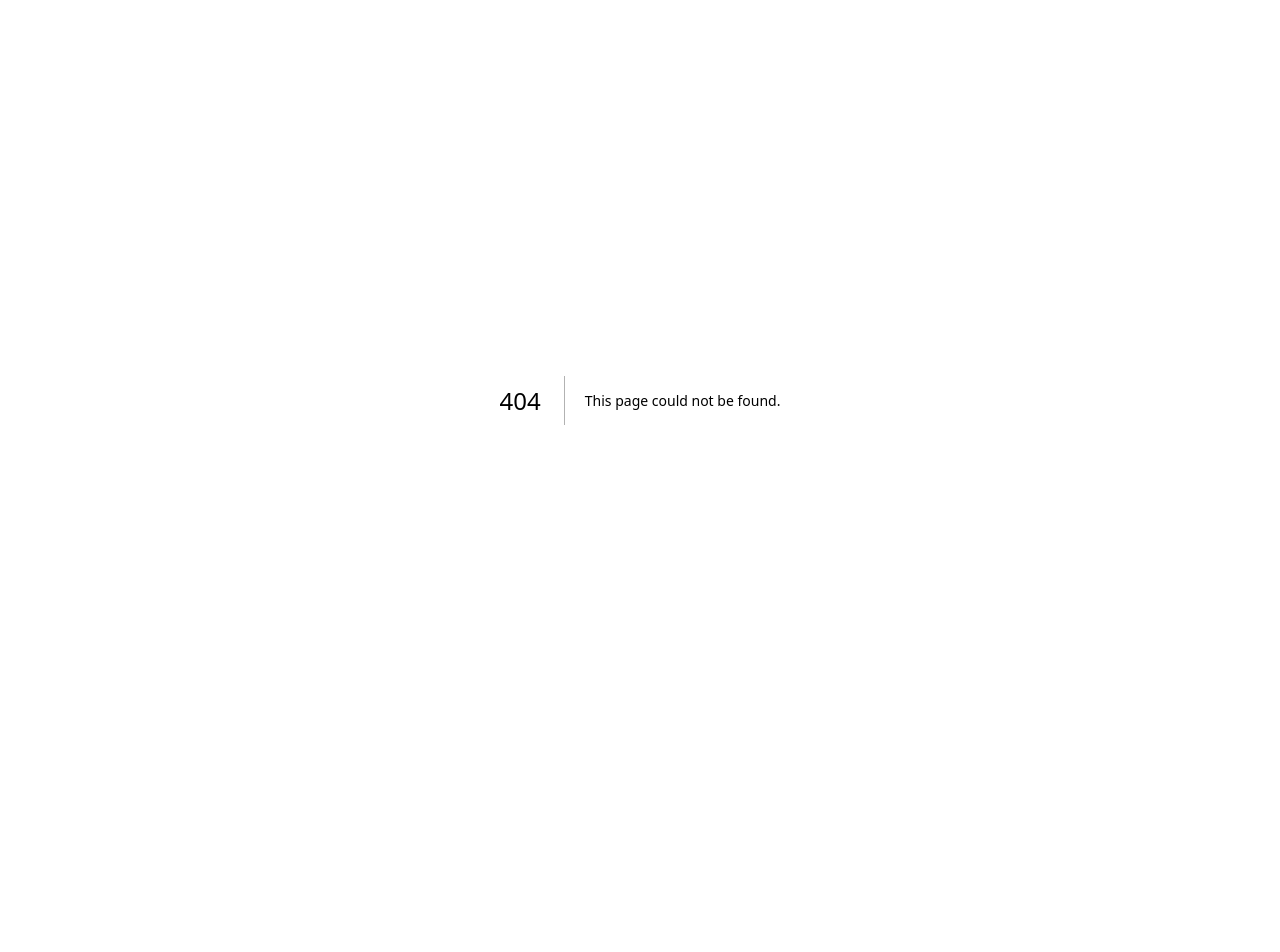
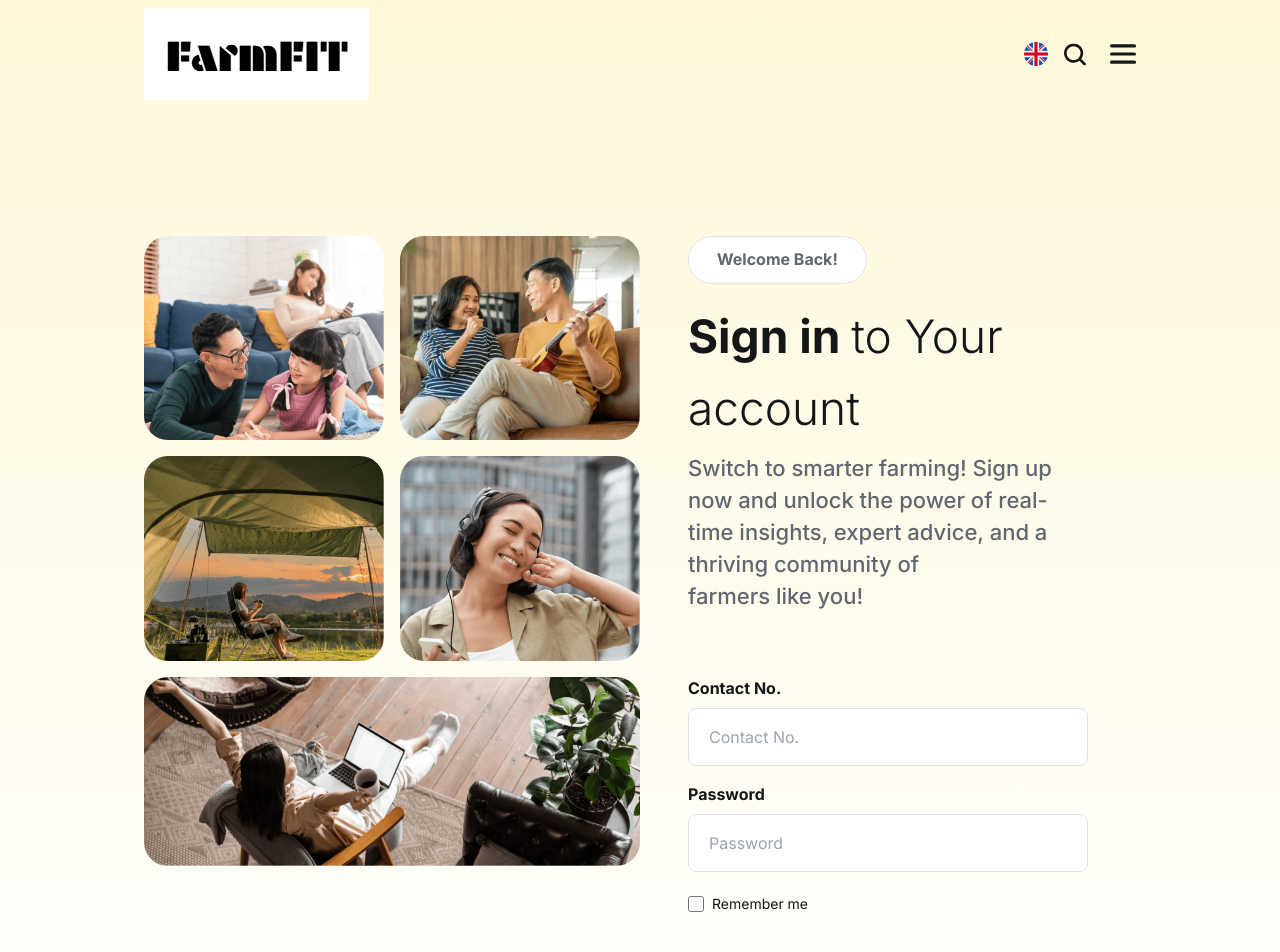
Before and after one commit to vedant1711/Skitech_FarmFit_Frontend, a Next.js app: page /page-login in a window 1280 px wide. Before the commit this address had no page. Shown: the top 952 px of the page. Before the commit the page ends 800 px from the top, so only its background shows below. Built offline with nearby package versions, Linux system fonts and the light colour scheme.

Commit message:
created login page

```diff
--- /dev/null
+++ b/app/page-login/page.js
@@ -0,0 +1,55 @@
+'use client'
+import Layout from "@/components/layout/Layout"
+import Link from "next/link"
+export default async function Login() {
+    return (
+        <>
+            <Layout>
+                <section className="relative py-12 lg:pt-32">
+                    <div className="container px-4">
+                        <div className="grid grid-cols-1 lg:grid-cols-2 items-start">
+                            <div className="hidden lg:grid grid-cols-2 gap-4 items-stretch max-w-[580px]">
+                                <img className="rounded-3xl w-full hover-up" src="/assets/imgs/pages/img-32.png" alt="" />
+                                <img className="rounded-3xl w-full hover-up" src="/assets/imgs/pages/img-33.png" alt="" />
+                                <img className="rounded-3xl w-full hover-up" src="/assets/imgs/pages/img-34.png" alt="" />
+                                <img className="rounded-3xl w-full hover-up" src="/assets/imgs/pages/img-35.png" alt="" />
+                                <img className="rounded-3xl w-full hover-up col-span-2" src="/assets/imgs/pages/img-36.png" alt="" />
+                            </div>
+                            <div className="mr-12 lg:pl-12">
+                                <span className="h-12 px-7 py-3.5 bg-neutral-0 dark:bg-neutral-dark-0 rounded-3xl border border-neutral-300 dark:border-neutral-dark-300 text-neutral-700 dark:text-neutral-dark-700 text-base font-bold leading-none mb-4 inline-block">
+                                    Welcome Back!
+                                </span>
+                                <h3 className="heading-3 mb-2">Sign in <span className="font-light">to Your account</span></h3>
+                                <p className="text-neutral-700 dark:text-neutral-dark-700 mb-16 font-medium text-2xl">Switch to smarter farming! Sign up now and unlock the power of real-time insights, expert advice, and a thriving community of farmers like you!</p>
+                                <form >
+                                    <div className="form-group mb-4">
+                                        <label htmlFor="mobile" className="input-label">Contact No.</label>
+                                        <input type="number" placeholder="Contact No." className="input-lg" />
+                                    </div>
+                                    <div className="form-group mb-4">
+                                        <label htmlFor="password" className="input-label">Password</label>
+                                        <input type="password" placeholder="Password" className="input-lg" />
+                                    </div>
+                                    <div className="form-group flex justify-between mb-4 mt-6">
+                                        <div className="flex items-center mb-8">
+                                            <input type="checkbox" id="save-info" className="w-4 h-4 accent-primary-light-950  bg-primary-light-950 text-neutral-0  rounded cursor-pointer mr-2" />
+                                            <label htmlFor="save-info" className="text-sm text-neutral-950 dark:text-neutral-dark-950">Remember me</label>
+                                        </div>
+                                        {/* <Link href="/#" className="text-neutral-950 dark:text-neutral-dark-950 underline text-sm">Forgot
+                                            Password?</Link> */}
+                                    </div>
+                                    <button type="submit" className="w-full btn bg-primary-light-950 dark:bg-primary-dark-950 rounded-full px-8 py-4 text-xl text-neutral-950 dark:text-neutral-dark-950 font-bold text-center">
+                                        Sign In
+                                    </button>
+
+                                    <p className="text-center text-lg font-medium text-neutral-700 dark:text-neutral-dark-700 pt-8 pb-12">
+                                        Do not have an account? <Link href="/page-register" className="text-neutral-950 dark:text-neutral-dark-950 underline">Create Now</Link></p>
+                                </form>
+                            </div>
+                        </div>
+                    </div>
+                </section>
+            </Layout>
+        </>
+    )
+}
--- a/app/page-register/page.js
+++ b/app/page-register/page.js
@@ -1,3 +1,4 @@
+'use client'
 
 import Layout from "@/components/layout/Layout"
 export default async function Register() {
@@ -39,15 +40,15 @@ export default async function Register() {
                                             <label htmlFor="save-info" className="text-sm text-neutral-950 dark:text-neutral-dark-950">I
                                                 agree to the <a href="#" className="font-bold">Terms &amp; conditions</a></label>
                                         </div>
-                                        <a href="#" className="text-neutral-950 dark:text-neutral-dark-950 underline text-sm">Need
-                                            help?</a>
+                                        {/* <a href="#" className="text-neutral-950 dark:text-neutral-dark-950 underline text-sm">Need
+                                            help?</a> */}
                                     </div>
                                     <button type="submit" className="w-full btn bg-primary-light-950 dark:bg-primary-dark-950 rounded-full px-8 py-4 text-xl text-neutral-950 dark:text-neutral-dark-950 font-bold text-center">
                                         Sign Up
                                     </button>
 
                                     <p className="text-center text-lg font-medium text-neutral-700 dark:text-neutral-dark-700 pt-8 pb-12">
-                                        Already have an account? <a href="page-login.html" className="text-neutral-950 dark:text-neutral-dark-950 underline">Sign In</a></p>
+                                        Already have an account? <a href="page-login" className="text-neutral-950 dark:text-neutral-dark-950 underline">Sign In</a></p>
                                 </form>
                             </div> {/*Left col*/}
                             <div className="lg:pl-12 mt-20 hidden lg:block">
```
